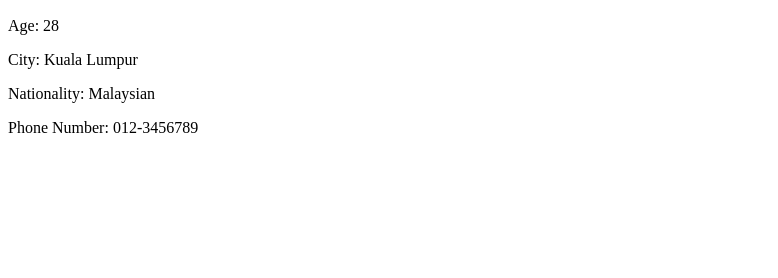
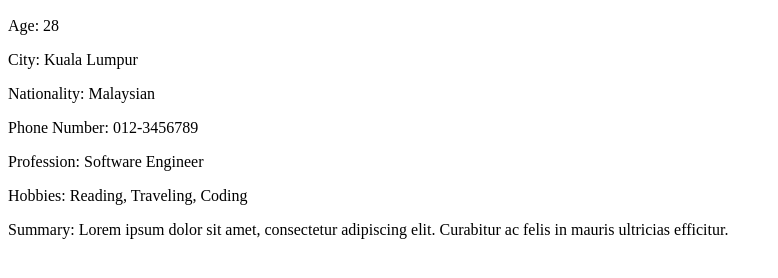
Before and after one commit to MADdzairi/Sofea_github, a plain HTML site: page index.html in a window 1280 px wide. Shown: the part 434-712 px from the top of the page, without its empty margins (0-778 px from the left). Drawn offline with Linux system fonts and the light colour scheme.

Commit message:
add profession, hobbies and summary

```diff
--- a/index.html
+++ b/index.html
@@ -19,6 +19,10 @@
             <p class="city">City: Kuala Lumpur</p>
             <p class="city">Nationality: Malaysian</p>
             <p class="phone_number">Phone Number: 012-3456789</p>
+            <p class="profession">Profession: Software Engineer</p>
+            <p class="hobbies">Hobbies: Reading, Traveling, Coding</p>
+            <p class="summary">Summary: Lorem ipsum dolor sit amet, consectetur adipiscing elit. Curabitur ac felis in mauris ultricias efficitur.</p>
+
     </div>
 </body>
 
```
